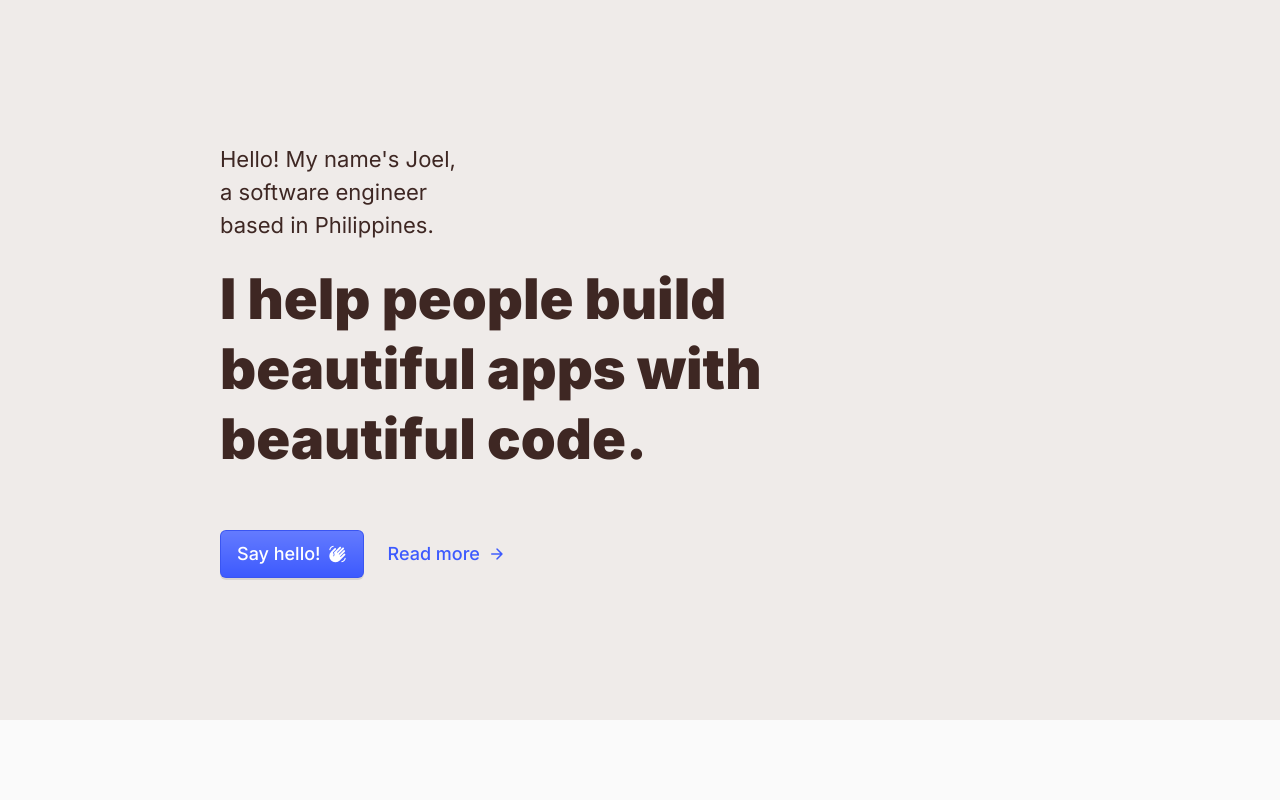
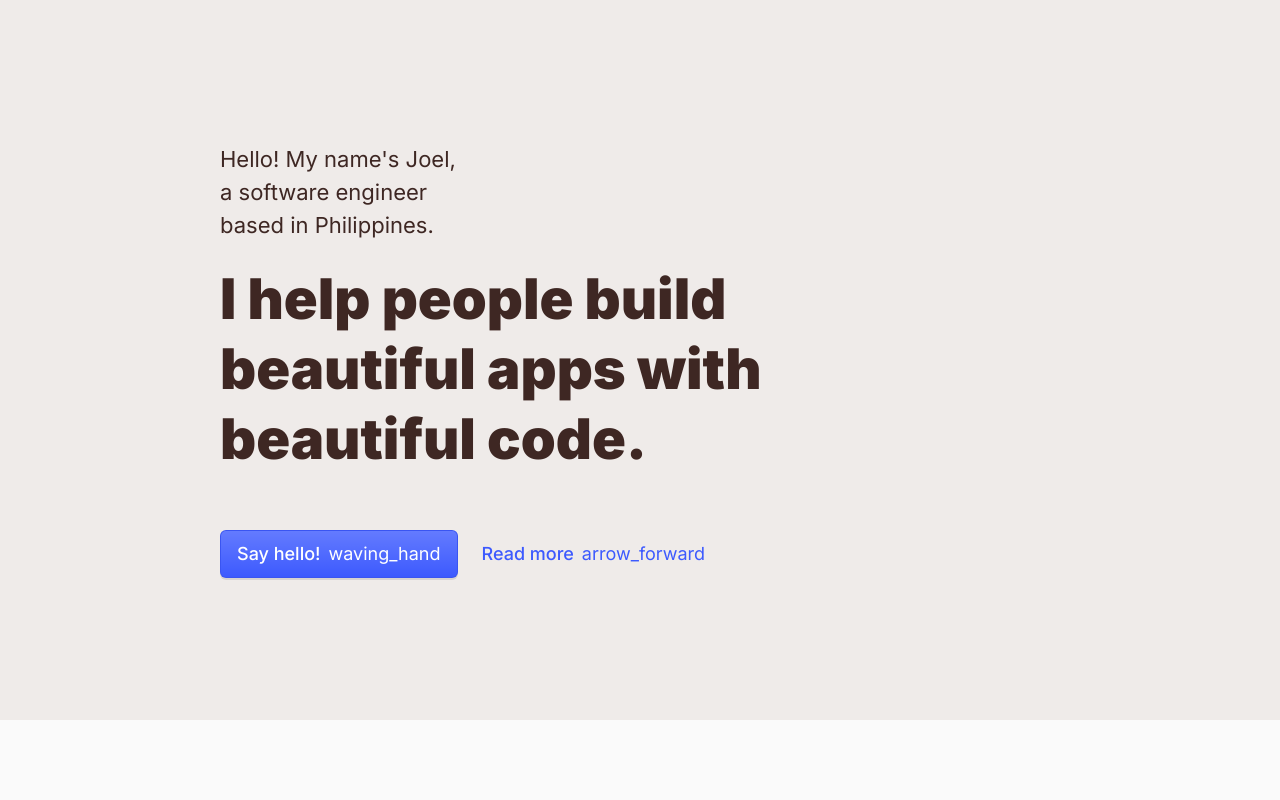
Before and after one commit to joeltumambo/joeltumambo.com, a Next.js app: page / in a window 1280 px wide. Shown: the top 800 px of the page. Built offline with nearby package versions, Linux system fonts and the light colour scheme.

Commit message:
Optimize font

```diff
--- a/pages/_document.tsx
+++ /dev/null
@@ -1,32 +0,0 @@
-import Document, { Html, Head, Main, NextScript } from "next/document";
-
-class MyDocument extends Document {
-  render() {
-    return (
-      <Html>
-        <Head>
-          <link rel="preconnect" href="https://fonts.googleapis.com" />
-          <link
-            rel="preconnect"
-            href="https://fonts.gstatic.com"
-            crossOrigin="true"
-          />
-          <link
-            href="https://fonts.googleapis.com/css2?family=Inter:wght@300;400;500;700;900&display=swap"
-            rel="stylesheet"
-          />
-          <link
-            href="https://fonts.googleapis.com/icon?family=Material+Icons+Round"
-            rel="stylesheet"
-          />
-        </Head>
-        <body>
-          <Main />
-          <NextScript />
-        </body>
-      </Html>
-    );
-  }
-}
-
-export default MyDocument;
--- a/styles/globals.css
+++ b/styles/globals.css
@@ -1,8 +1,10 @@
+@import url("https://fonts.googleapis.com/css2?family=Inter:wght@300;400;500;700;900&display=swap");
+
 html,
 body {
   padding: 0;
   margin: 0;
-  font-family: Inter, sans-serif;
+  font-family: "Inter", sans-serif;
   font-size: 16px;
   color: #3e2723;
   scroll-behavior: smooth;
@@ -16,7 +18,3 @@ a {
 * {
   box-sizing: border-box;
 }
-
-.material-icons-round {
-  font-size: inherit !important;
-}
```
Also changed, not shown: 1 other file (tests, documents, lock files or other folders).
